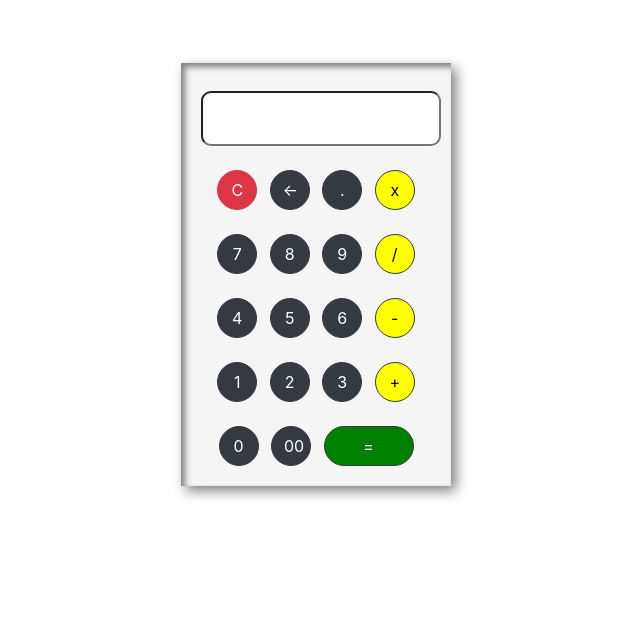
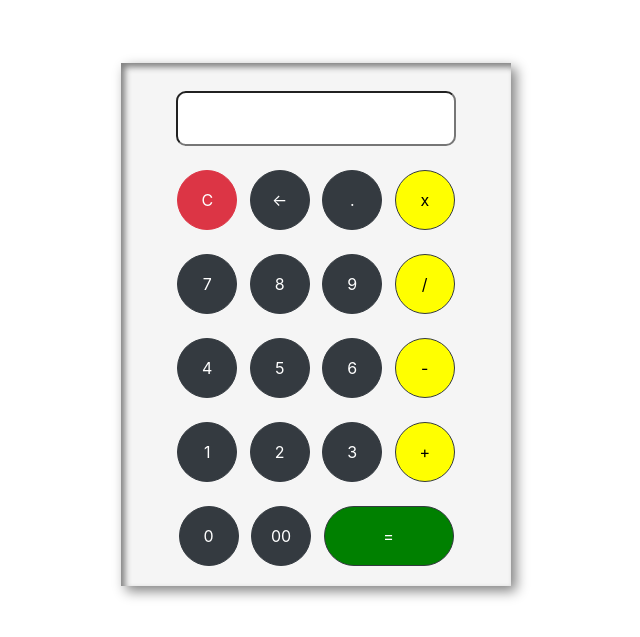
Before and after one commit to saransaran26/Calculator-Website, a plain HTML site: page index.html in a window 1280 px wide. Shown: the part 159-796 px from the top of the page, without its empty margins (324-964 px from the left). Drawn offline with nearby package versions, Linux system fonts and the light colour scheme.

Commit message:
style.css

```diff
--- a/style.css
+++ b/style.css
@@ -21,28 +21,28 @@
     box-shadow: inset 4px 4px 6px gray,
                       5px 5px 12px gray;
     margin: 20% auto;
-    width:270px;
+    width:390px;
     height: auto;
     padding: 20px;
 }
 button{
-    width:40px;
-    height: 40px;
-    border-radius: 20px !important;
+    width:60px;
+    height: 60px;
+    border-radius: 30px !important;
 }
 input{
     border-radius: 10px;
     height: 55px;
-    width:240px;
-    font-size: 25px;
+    width:280px;
+    font-size: 40px;
     text-align: end;
     padding: 10px;
 }
 h1{
-    /* font-size: 20px; */
     display: flex;
     justify-content: end;
+    margin-right: 40px;
 }
 .equal{
-    width:90px;
+    width:130px;
 }
```
